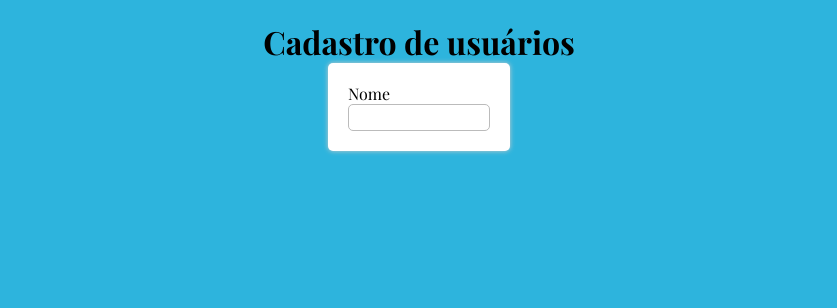
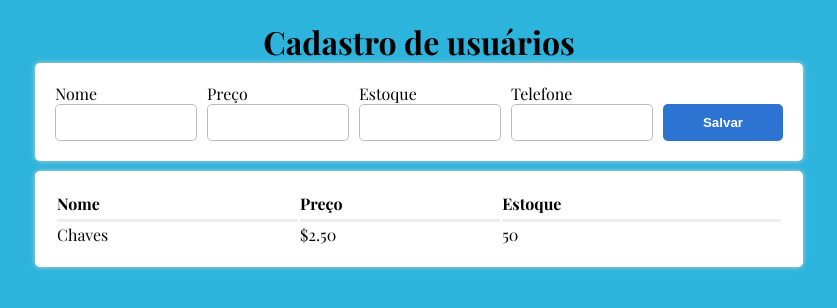
Before and after one commit to Th-Aguiar/marketplace-app, a React (Vite) app in the folder front-end/front/: page / in a window 1280 px wide. Shown: the top 308 px of the page, without its empty margins (221-1058 px from the left). Built offline with nearby package versions, Linux system fonts and the light colour scheme; a web font is replaced by a local one.

Commit message:
Novas componentizações React e estilos

```diff
--- a/front-end/front/src/App.jsx
+++ b/front-end/front/src/App.jsx
@@ -1,8 +1,9 @@
 import Form from "./components/Form";
+import Grid from "./components/Grid";
 import GlobalStyle from "./globals";
 import styled from "styled-components";
 
-const Container = styled.main`
+const Main = styled.main`
   width: 100%;
   max-width: 800px;
   margin-top: 20px;
@@ -19,11 +20,11 @@ function App() {
     <>
       <GlobalStyle />
 
-        <Container>
+        <Main>
           <h1>Cadastro de usuários</h1>
           <Form />
-        </Container>
-
+          <Grid/>
+        </Main>
     </>
   );
 }
--- a/front-end/front/src/components/Form.jsx
+++ b/front-end/front/src/components/Form.jsx
@@ -1,4 +1,5 @@
 import styled from "styled-components";
+import { useRef } from "react";
 
 const FormContainer = styled.form`
     display: flex;
@@ -23,16 +24,44 @@ const Input = styled.input`
     padding: 5px 10px;
     border: 1px solid #bbb;
     border-radius: 5px;
-    heigth: 40px;
+    height: 25px;
 `;
 
-const Form = () => {
+const Button = styled.button`
+    width: 120px;
+    height: 37px;
+    padding: 5px 10px;
+    border-radius: 5px;
+    cursor: pointer;
+    background-color: #2c73d2;
+    border: none;
+    color: #fff;
+    font-weight: bold;
+`;
+
+const Form = ({ onEdit }) => {
+
+    const ref = useRef();
+
     return(
-        <FormContainer>
+        <FormContainer method="POST">
             <InputArea>
                 <Label>Nome</Label>
-                <Input name="" />
+                <Input name="name" type="text"/>
             </InputArea>
+            <InputArea>
+                <Label>Preço</Label>
+                <Input name="price" type="text"/>
+            </InputArea>
+            <InputArea>
+                <Label>Estoque</Label>
+                <Input name="stock" type="text"/>
+            </InputArea>
+            <InputArea>
+                <Label>Telefone</Label>
+                <Input name="phone" type="text"/>
+            </InputArea>
+            <Button type="submit" className="btn btn-primary">Salvar</Button>
         </FormContainer>
     );
 };
--- /dev/null
+++ b/front-end/front/src/components/Grid.jsx
@@ -0,0 +1,50 @@
+import styled from "styled-components";
+
+const Table = styled.table`
+    width: 100%;
+    background-color: #fff;
+    padding:20px;
+    box-shadow: 0px 0px 5px #ccc;
+    border-radius: 5px;
+    margin: 10px auto;
+    max-width: 800px;
+    word-break: break-all;
+`;
+
+const Thead = styled.thead`
+`;
+
+const Tbody = styled.tbody`
+`;
+const Tr = styled.tr`
+`;
+
+const Th = styled.th`
+    text-align: start;
+    border-bottom: inset;
+    padding-bottom: 5px;
+`;
+
+const Grid = () => {
+
+    return(
+        <Table>
+            <Thead>
+                <Tr>
+                    <Th>Nome</Th>
+                    <Th>Preço</Th>
+                    <Th>Estoque</Th>
+                </Tr>
+            </Thead>
+            <Tbody>
+                <Tr>
+                    <td>Chaves</td>
+                    <td>$2.50</td>
+                    <td>50</td>
+                </Tr>
+            </Tbody>
+        </Table>
+    );
+}
+
+export default Grid;
```
